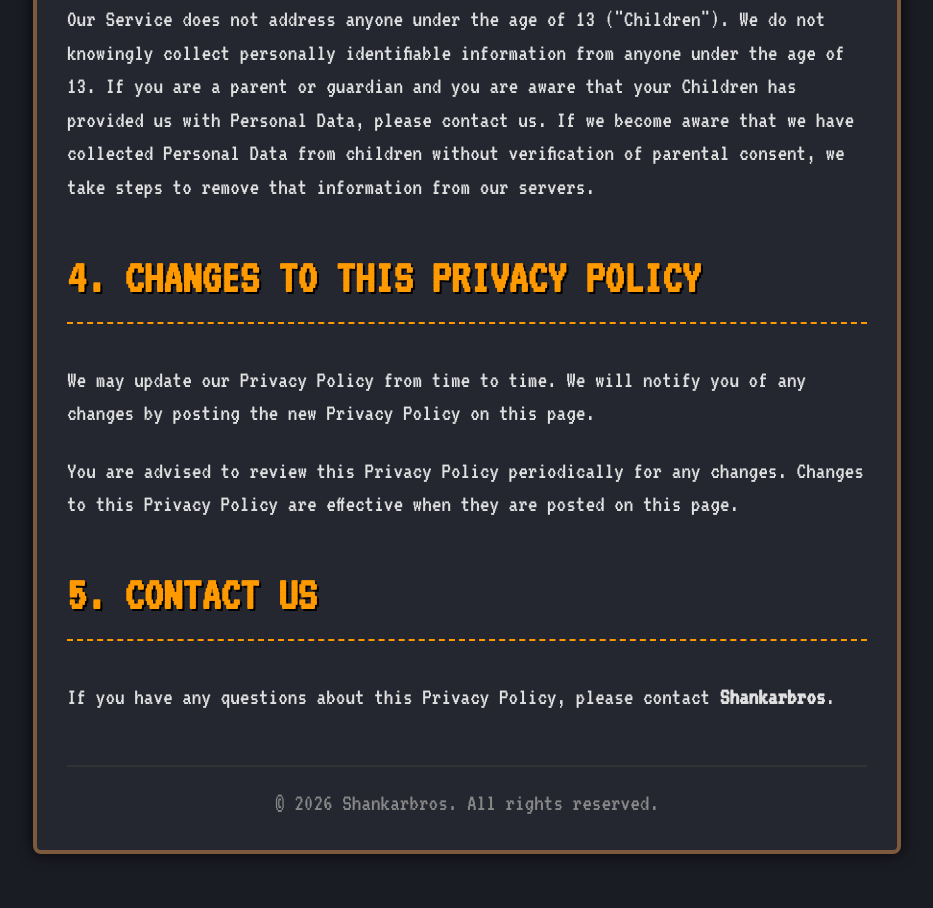
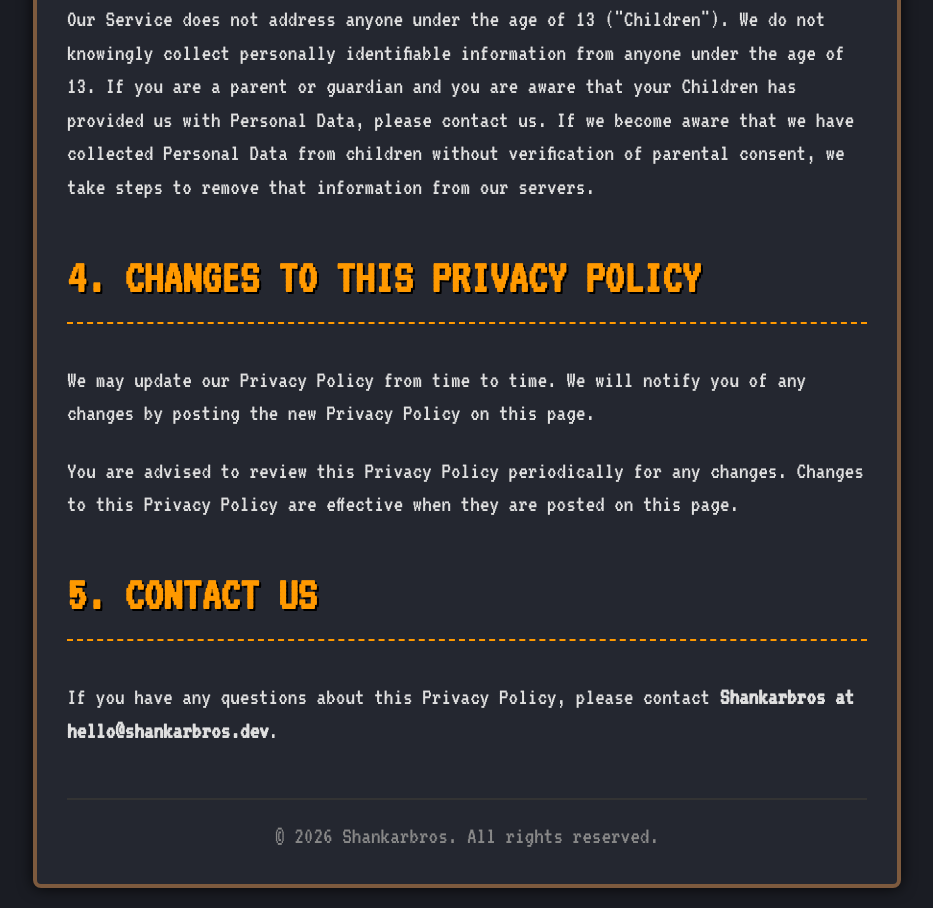
Before and after one commit to shankarbrosdevelopers-stack/MemoryMatch_Privacy_Policy, a plain HTML site: page index.html in a window 1280 px wide. Shown: the part 1819-2727 px from the top of the page, without its empty margins (173-1106 px from the left). Before the commit the page ends 2693 px from the top, so only its background shows below. Drawn offline with Linux system fonts and the light colour scheme.

Commit message:
Update index.html

```diff
--- a/index.html
+++ b/index.html
@@ -119,7 +119,7 @@
     <p>You are advised to review this Privacy Policy periodically for any changes. Changes to this Privacy Policy are effective when they are posted on this page.</p>
 
     <h2>5. Contact Us</h2>
-    <p>If you have any questions about this Privacy Policy, please contact <strong>Shankarbros</strong>.</p>
+    <p>If you have any questions about this Privacy Policy, please contact <strong>Shankarbros at hello@shankarbros.dev</strong>.</p>
 
     <div class="footer">
         &copy; 2026 Shankarbros. All rights reserved.
```
